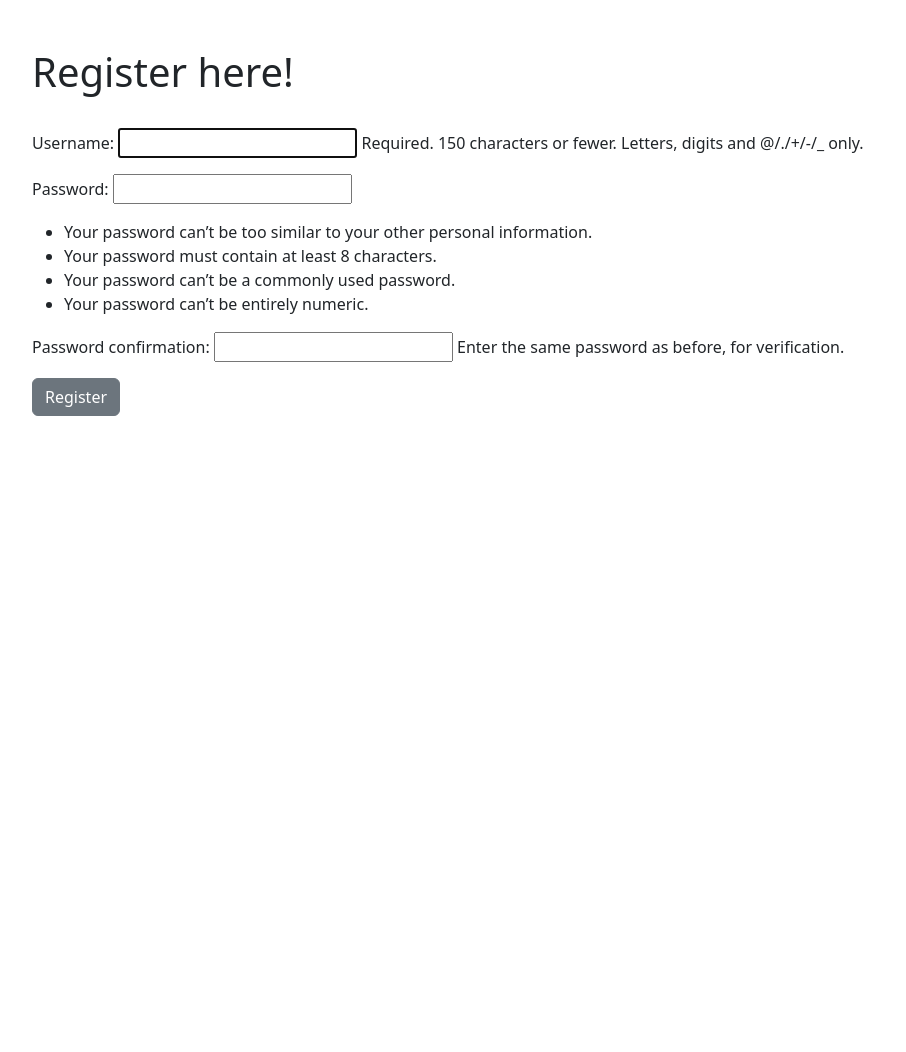
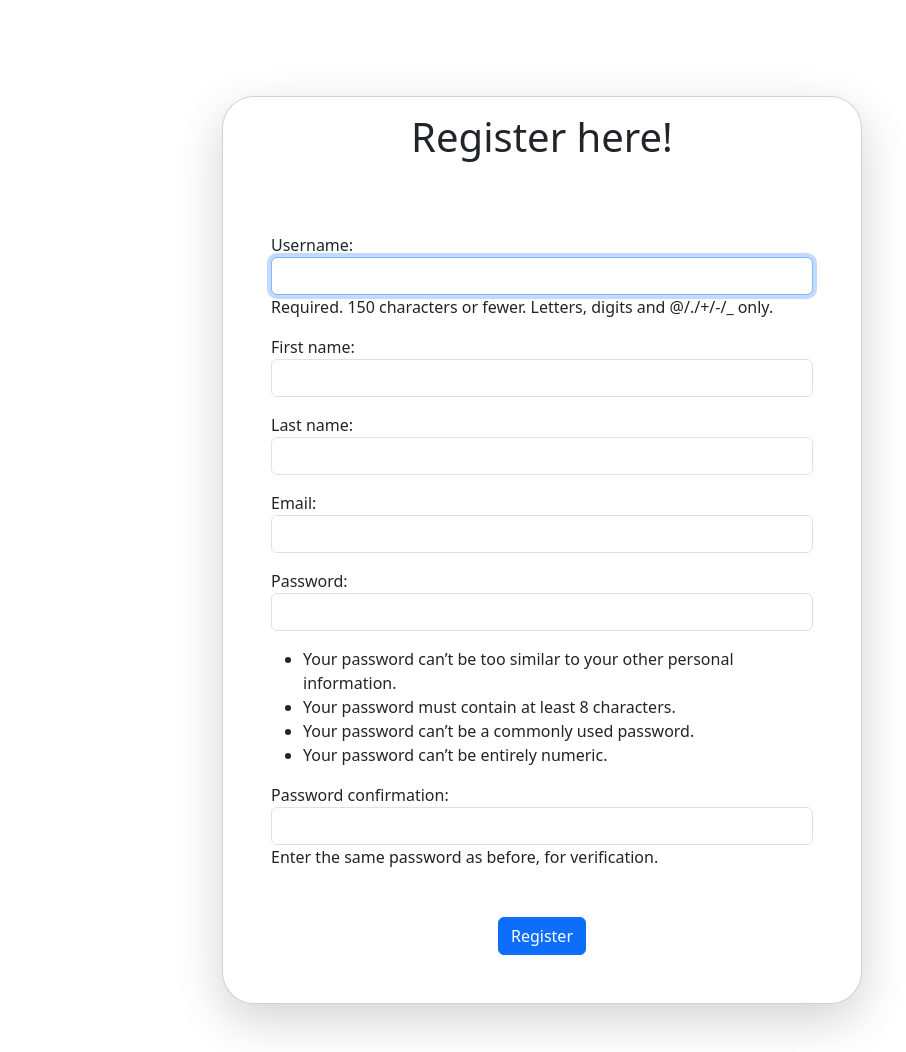
Before and after one commit to monay08/blogpost-django, a Django app: page /members/register/ in a window 1280 px wide. Shown: the part 56-1108 px from the top of the page, without its empty margins (98-1004 px from the left). Before the commit the page ends 472 px from the top, so only its background shows below. Run offline with Django 5.2, Linux system fonts and the light colour scheme.

Commit message:
added fieds to registration form

```diff
--- /dev/null
+++ b/members/forms.py
@@ -0,0 +1,20 @@
+from typing import Any
+from django.contrib.auth.forms import UserCreationForm
+from django.contrib.auth.models import User
+from django import forms
+
+class SignUpForm(UserCreationForm):
+    email = forms.EmailField(widget=forms.EmailInput(attrs={'class': 'form-control'}))
+    first_name = forms.CharField(max_length=100, widget=forms.TextInput(attrs={'class': 'form-control'}))
+    last_name = forms.CharField(max_length=100, widget=forms.TextInput(attrs={'class': 'form-control'}))
+
+    class Meta:
+        model = User
+        fields = ('username', 'first_name', 'last_name', 'email', 'password1', 'password2')
+
+    def __init__(self, *args, **kwargs):
+        super(SignUpForm, self).__init__(*args, **kwargs)
+
+        self.fields['username'].widget.attrs['class'] = 'form-control'
+        self.fields['password1'].widget.attrs['class'] = 'form-control'
+        self.fields['password2'].widget.attrs['class'] = 'form-control'
--- a/members/templates/registration/register.html
+++ b/members/templates/registration/register.html
@@ -1,19 +1,22 @@
 {% extends "base.html" %}
 {% block title %}Register{% endblock %}
 {% block content %}
-<div class="container" style="height: 90vh;">
 
-    <div class="form-group p-5">
-        <h1>Register here!</h1>
-        <br>
-        <form method='POST'>
-            {% csrf_token %}
-            {{ form.as_p }}
-            <button class='btn btn-secondary'>Register</button>
+<div class="container d-flex justify-content-center align-content-center pt-0 mt-5">
+    <div class="card shadow-lg m-5 rounded hoverable rounded-5" style="width: 40rem; height: auto; ">
+        <h1 class=" d-flex justify-content-center mt-3">Register here!</h1>
+        <div class="d-flex justify-content-center mt-3">
+            <div class="form-group p-5">
+                <form method='POST'>
+                    {% csrf_token %}
+                    {{ form.as_p }}
+                    <div class="d-flex justify-content-center mt-5">
+                        <button class='btn btn-primary'>Register</button>
+                    </div>
+                </form>
+            </div>
+        </div>
     </div>
-
-    </div>
-<br><br>
-
+</div>
 
 {% endblock %}
--- a/members/views.py
+++ b/members/views.py
@@ -2,8 +2,9 @@ from django.shortcuts import render
 from django.views import generic
 from django.contrib.auth.forms import UserCreationForm
 from django.urls import reverse_lazy
+from .forms import SignUpForm
 
 class UserRegister(generic.CreateView):
-    form_class = UserCreationForm
+    form_class = SignUpForm
     template_name = 'registration/register.html'
-    success_url = reverse_lazy('all')
+    success_url = reverse_lazy('login')
```
Also changed, not shown: members/templates/registration/login.html (+16 -12 lines), db.sqlite3.
